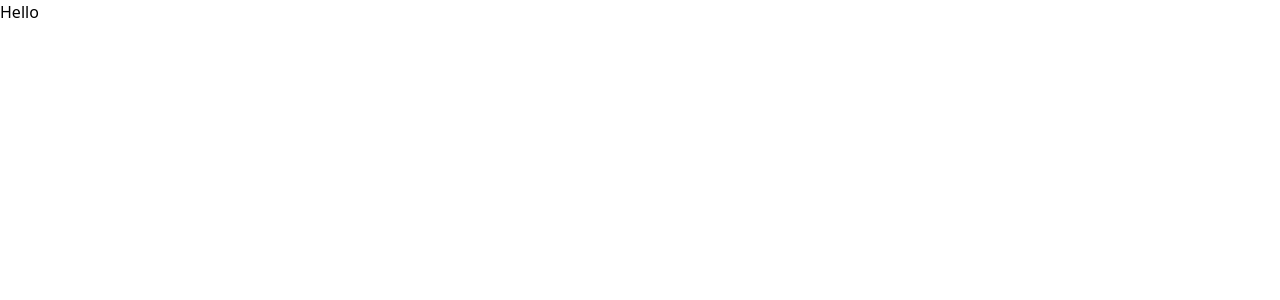
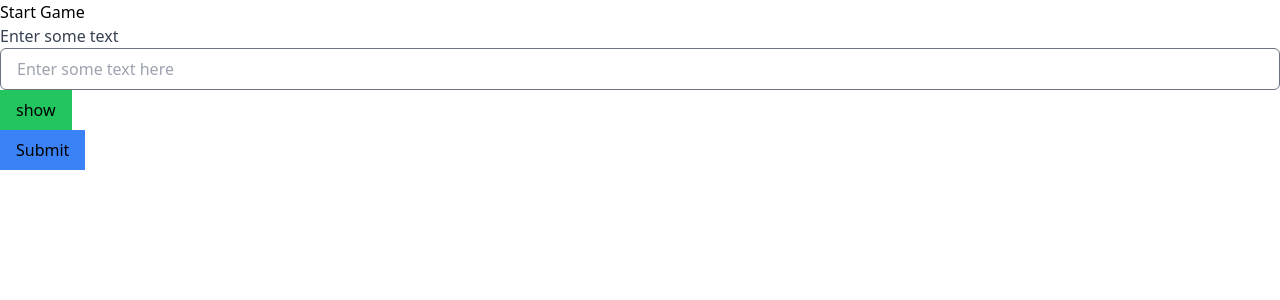
Before and after one commit to shivam6386/GameHangman, a React (Vite) app: page /start in a window 1280 px wide. Shown: the top 300 px of the page. Built offline with nearby package versions, Linux system fonts and the light colour scheme.

Commit message:
React-Router

```diff
--- a/src/App.jsx
+++ b/src/App.jsx
@@ -23,7 +23,7 @@ function App() {
 
       <Route path='/start'      element={<StartGame/>} />
       < Route path='/play'  element={<PlayGame/>}/>
-      <Route path='/'           element={<TextInputFormContainer/>}/>
+
     </Routes>
 
 
--- a/src/components/TextInputForm/TextInputForm.jsx
+++ b/src/components/TextInputForm/TextInputForm.jsx
@@ -12,6 +12,7 @@ import TextInput from '../TextInput/TextInput'
      />
      <div>
         <Button
+        type="button"
         styleType="success"
         text={inputType==="password"?"show":"Hide"}
         onClickHandler={handleShowHideCheck}
@@ -22,7 +23,7 @@ import TextInput from '../TextInput/TextInput'
      </div>
 
     <Button
-
+      type="submit"
       styleType="primary"
       text="Submit"
 
--- a/src/pages/StartGame.jsx
+++ b/src/pages/StartGame.jsx
@@ -1,7 +1,10 @@
+import InputTextInputFormContainer from "../components/TextInputForm/TextInputFormContainer"
+
 function StartGame(){
     return(
         <div>
-            Hello
+            Start Game
+            <InputTextInputFormContainer/>
         </div>
     )
 
```
